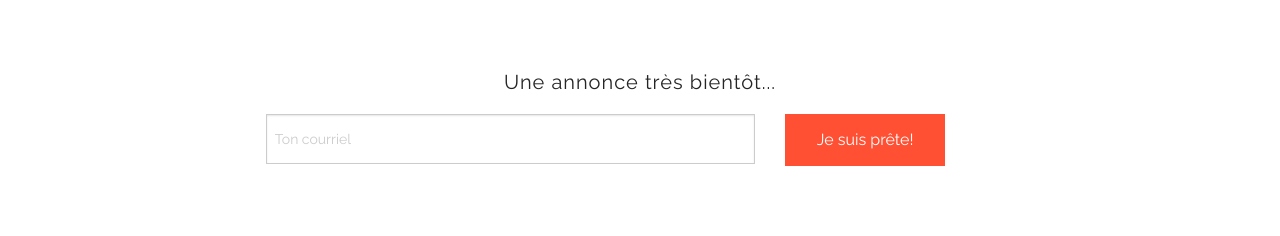
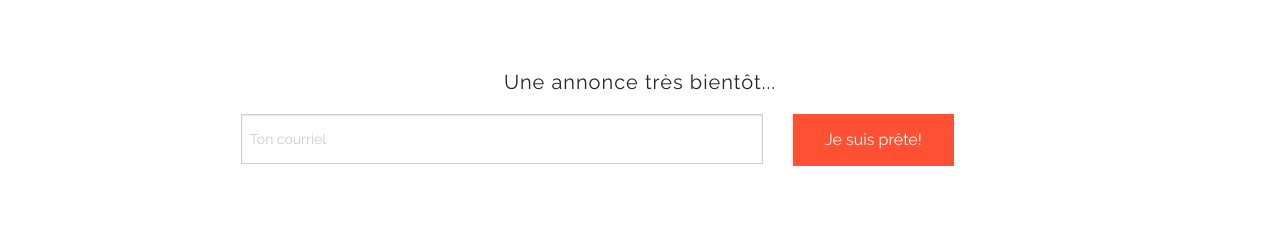
Before and after one commit to vbrizardmg/womance-attente, a website: page index.html in a window 1280 px wide. Shown: the part 812-1048 px from the top of the page. Drawn offline with Linux system fonts and the light colour scheme.

Commit message:
Finalisation form

```diff
--- a/index.html
+++ b/index.html
@@ -25,7 +25,7 @@
               <div id="annonce" class="small-12 columns">
                 <p>Une annonce très bientôt...</p>
               </div>
-              <div id="form" class="small-12 columns">
+              <div id="form" class="row">
                     <form action="" method="get">
                         <div class="small-12 small-centered medium-10 medium-centered large-10 large-centered columns end ">
                           <div class="small-12 medium-8 columns">
```
